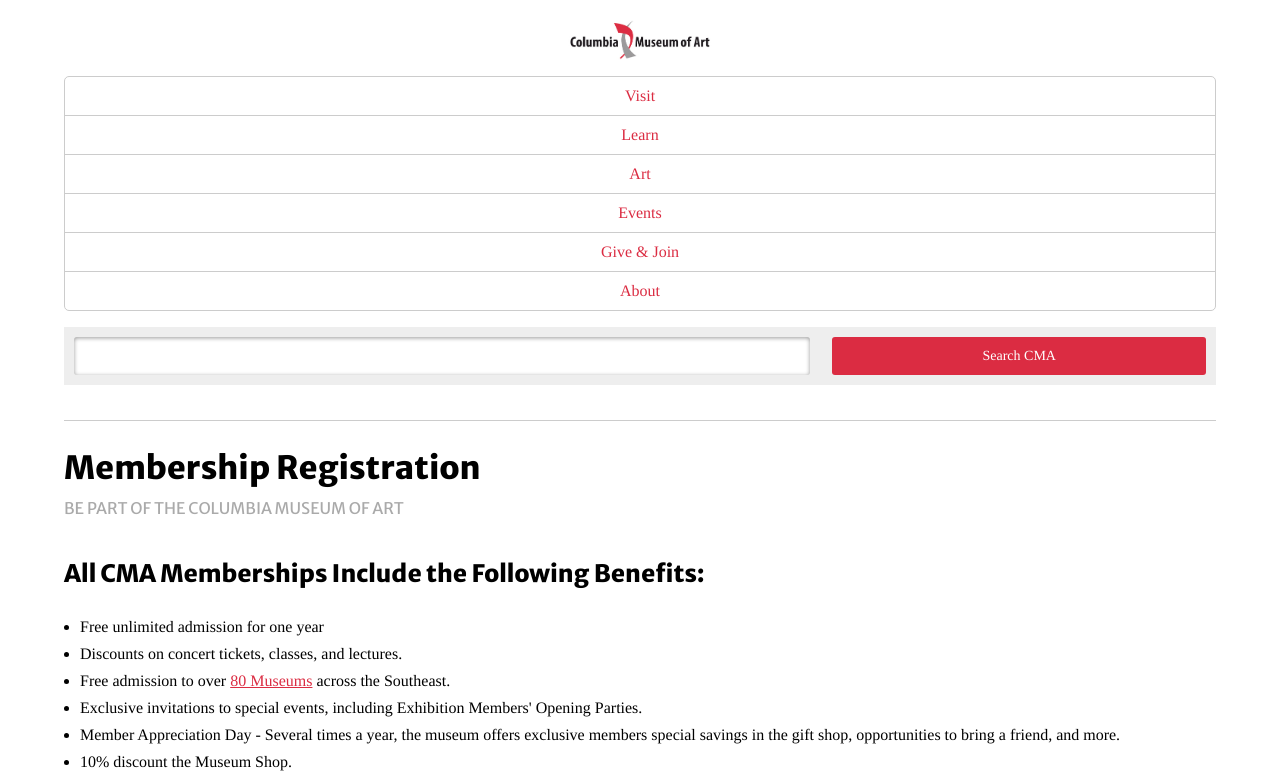
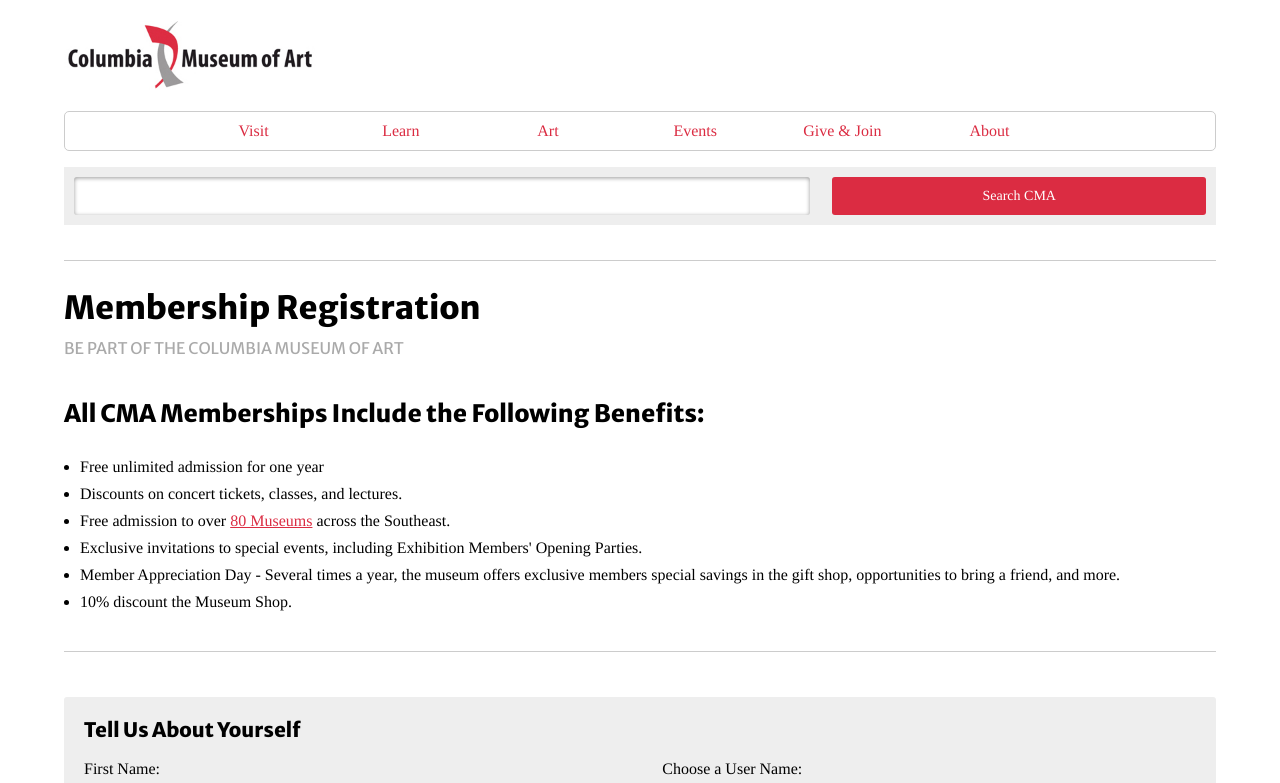
Before and after one commit to zachmiller1/cma, a plain HTML site: page index.html in a window 1280 px wide. Shown: the top 783 px of the page. Drawn offline with Linux system fonts and the light colour scheme.

Commit message:
Redid Logo Replacement and started on 840px styles

```diff
--- a/css/styles.css
+++ b/css/styles.css
@@ -83,9 +83,13 @@ input[type="submit"] {
 	left: -9999px;
 }
 
-.imageReplace {
+.imageReplace a {
+	display: block;
+	margin: 20px auto 5px;
+	height: 40px;
+	width: 147px;
 	text-indent: -9999px;
-    background-image: url(../images/logo.jpg);
+    background: url(../images/logo.jpg) no-repeat;
     background-size: contain;
 }
 
@@ -109,11 +113,11 @@ input[type="submit"] {
 	margin: 0 5%;
 }
 
-.logoContainer {
+/*.logoContainer {
     height: auto;
     width: 145px;
     margin: 1.25em auto 0;
-}
+}*/
 
 .siteHeader, main {
 	padding-bottom: 35px;
@@ -346,10 +350,9 @@ footer a {
 			Header
 	=======================*/
 
-	.logoContainer {
-	    height: auto;
-	    width: 145px;
-	    margin: 1.25em auto 0;
+	.logoContainer a {
+	    height: 61px;
+	    width: 220px;
 	}
 
 	/*=======================
@@ -455,3 +458,43 @@ footer a {
 	}
 
 }
+
+/*-----------------------------------------------------------840px---*/
+
+@media screen and (min-width: 840px) {
+
+	/*=======================
+		  Header
+	=======================*/
+
+	.imageReplace a {
+		width: 256px;
+		height: 70px;
+		float: left;
+	}
+
+	/*=======================
+		  Main Nav
+	=======================*/
+
+	.navContainer {
+		width: 80%;
+		margin: 0 auto;
+	}
+
+	.mainNav li {
+		display: inline;
+	}
+
+	.mainNav a {
+		float: left;
+		border-bottom: none;
+		width: 16%;
+	}
+
+	.mainNav a:hover {
+		background: transparent;
+		color: #ccc;
+	}
+
+}
--- a/index.html
+++ b/index.html
@@ -17,7 +17,7 @@
 			<div class="container siteHeader">
 
 				<!-- Main Logo -->
-				<div class="logoContainer">
+				<div class="logoContainer clearfix">
 					<h1 class="imageReplace"><a href="index.html">Columbia Museum of Art</a></h1>
 				</div>
 
@@ -25,12 +25,14 @@
 				<nav class="generalNav mainNav">
 					<h2 class="hiddenText">Main Website Navigation</h2>
 					<ul>
+						<div class="navContainer clearfix">
 							<li><a href="">Visit</a></li>
 							<li><a href="">Learn</a></li>
 							<li><a href="">Art</a></li>
 							<li><a href="">Events</a></li>
 							<li><a href="">Give &amp; Join</a></li>
 							<li><a href="">About</a></li>
+						</div><!-- end navContainer -->
 					</ul>
 				</nav><!-- end mainNav -->
 
```
Lines whose indentation alone changed are shown as unchanged.
